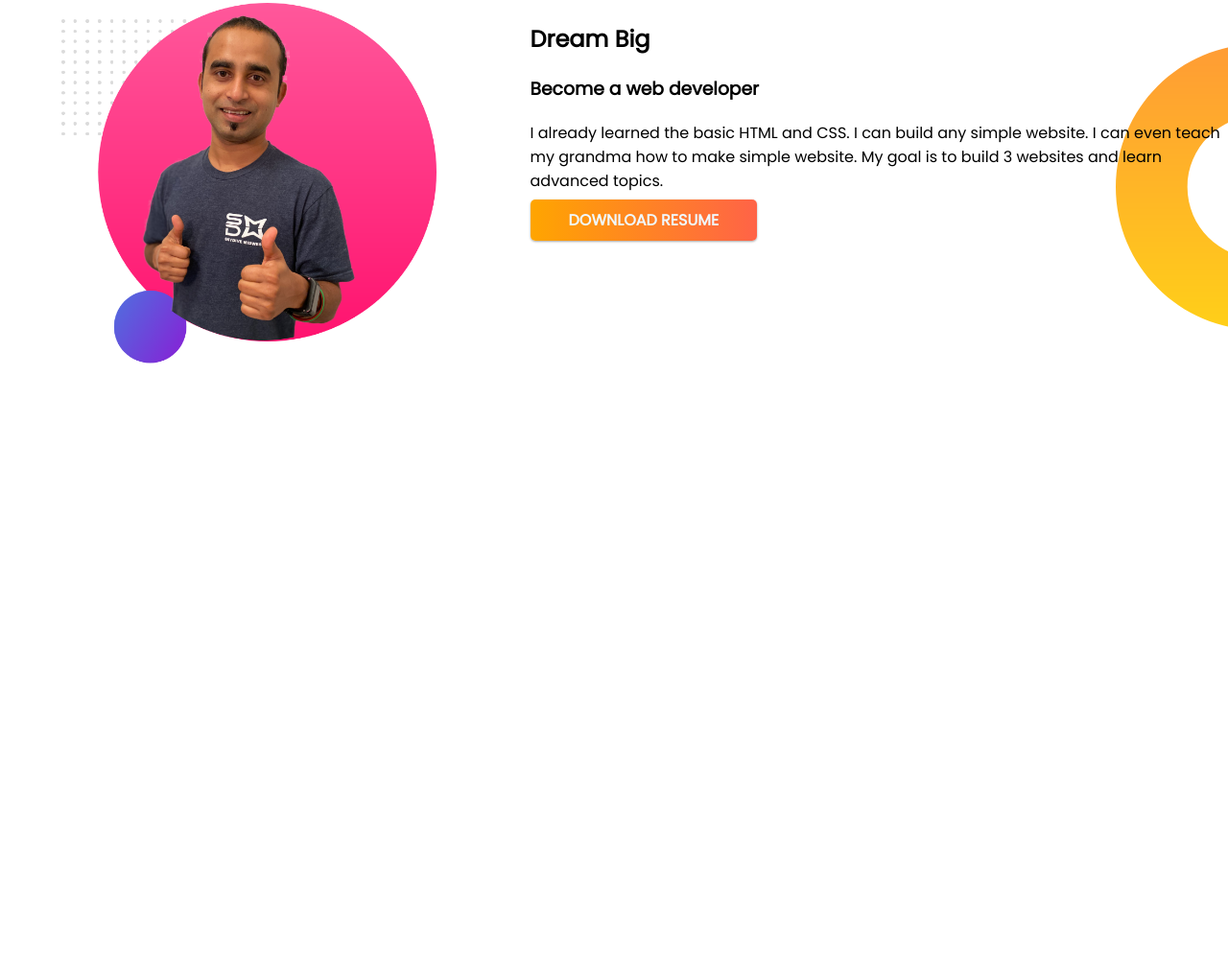
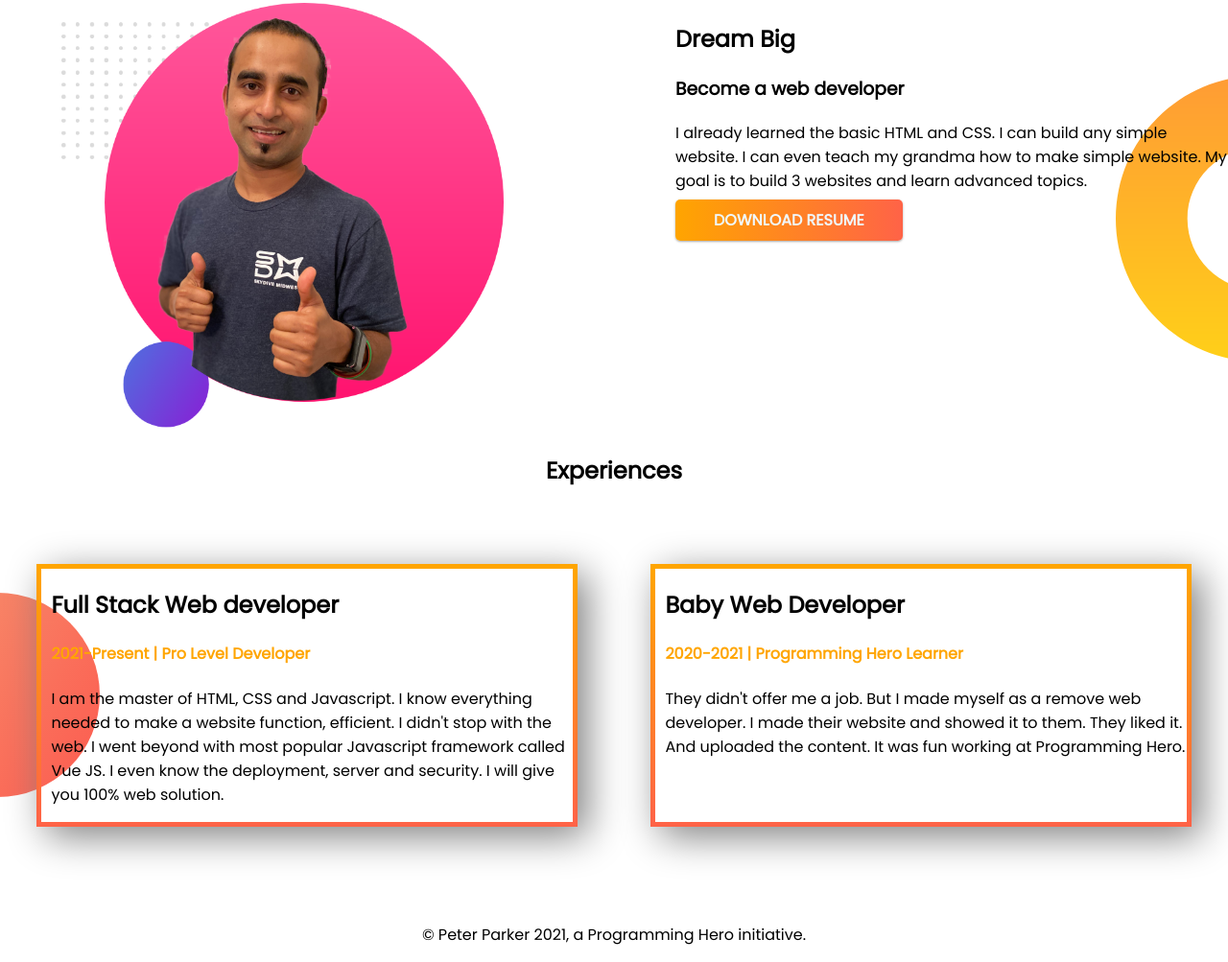
Before and after one commit to r-Shova77/First-portfolio, a plain HTML site: page index.html in a window 1280 px wide. Shown: the part 611-1614 px from the top of the page at 96% size. Before the commit the page ends 1147 px from the top, so only its background shows below. Drawn offline with Linux system fonts and the light colour scheme.

Commit message:
3rd commit

```diff
--- a/index.html
+++ b/index.html
@@ -35,7 +35,7 @@
       <div class="half-width">
         <img src="jhankar2.png" alt="" />
       </div>
-      <div>
+      <div class="half-width">
         <h1>Dream Big</h1>
         <h3>Become a web developer</h3>
         <p>
@@ -46,5 +46,36 @@
         <a href="#">DOWNLOAD RESUME</a>
       </div>
     </section>
+    <section class="section-3rd">
+      <h1 class="h1-section-3rd">Experiences</h1>
+      <div class="rdchild">
+        <div class="experiance experiance-1">
+          <h1>Full Stack Web developer</h1>
+          <h4>2021-Present | Pro Level Developer</h4>
+          <p>
+            I am the master of HTML, CSS and Javascript. I know everything
+            needed to make a website function, efficient. I didn't stop with the
+            web. I went beyond with most popular Javascript framework called Vue
+            JS. I even know the deployment, server and security. I will give you
+            100% web solution.
+          </p>
+        </div>
+        <div class="experiance experiance-2">
+          <h1>Baby Web Developer</h1>
+          <h4>2020-2021 | Programming Hero Learner</h4>
+          <p>
+            They didn't offer me a job. But I made myself as a remove web
+            developer. I made their website and showed it to them. They liked
+            it. And uploaded the content. It was fun working at Programming
+            Hero.
+          </p>
+        </div>
+      </div>
+    </section>
+    <footer style="margin-top: 100px">
+      <p style="text-align: center">
+        © Peter Parker 2021, a Programming Hero initiative.
+      </p>
+    </footer>
   </body>
 </html>
--- a/style.css
+++ b/style.css
@@ -2,13 +2,12 @@ body {
   font-family: 'Poppins', sans-serif;
   margin: 0;
 }
-section {
-  display: flex;
-  margin-bottom: 150px;
-}
+
 .banner {
   background-image: url(top-banner.png);
   background-repeat: no-repeat;
+  display: flex;
+  margin-bottom: 150px;
 }
 .half-width {
   padding-left: 5%;
@@ -28,7 +27,39 @@ a {
   box-shadow: 0 1px 3px rgba(0, 0, 0, 0.12), 0 1px 2px rgba(0, 0, 0, 0.24);
 }
 .banner2 {
+  display: flex;
   background-image: url(dream-bg.png);
   background-repeat: no-repeat;
   background-position: right;
 }
+.rdchild {
+  display: flex;
+  background-image: url(exp-bg.png);
+  background-position: left;
+  background-repeat: no-repeat;
+}
+.h1-section-3rd {
+  text-align: center;
+  margin-bottom: 80px;
+}
+.experiance {
+  width: 44%;
+  padding-left: 10px;
+  box-shadow: 10px 10px 40px grey;
+  margin-left: 3%;
+  margin-right: 3%;
+  border-radius: 5px;
+}
+h4 {
+  color: orange;
+}
+.experiance-1 {
+  border: 5px solid;
+  border-image: linear-gradient(orange, tomato);
+  border-image-slice: 1;
+}
+.experiance-2 {
+  border: 5px solid;
+  border-image: linear-gradient(orange, tomato);
+  border-image-slice: 1;
+}
```
